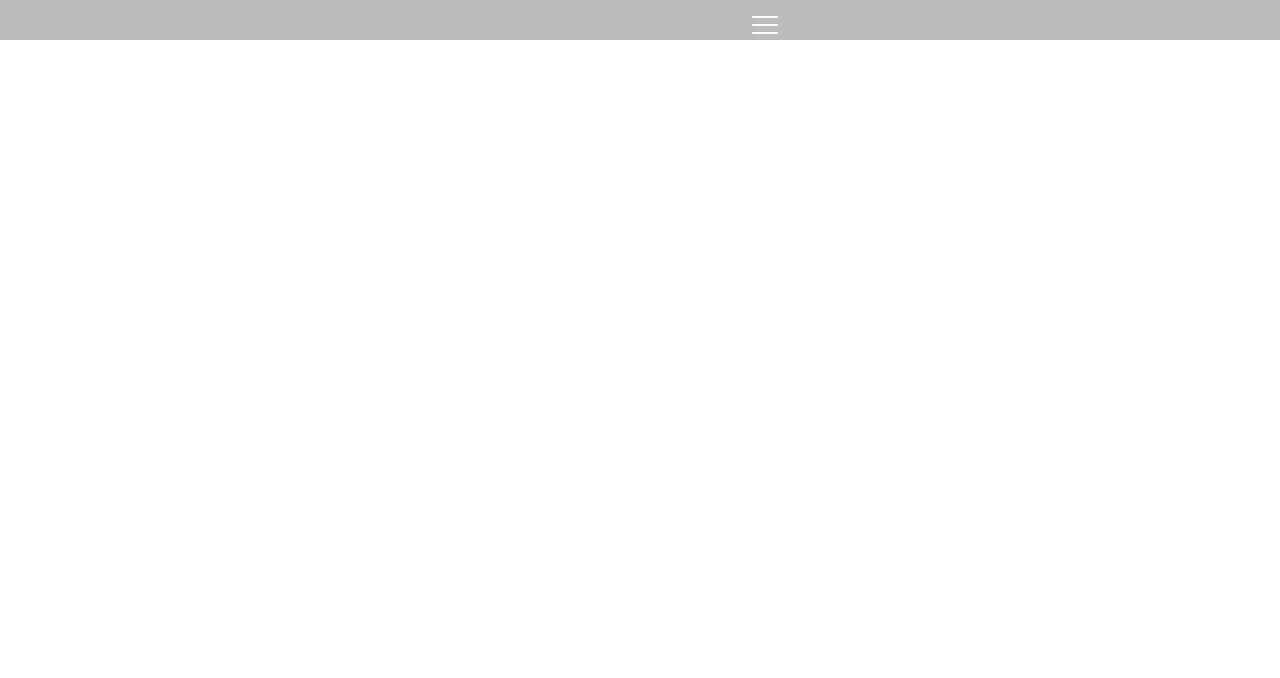
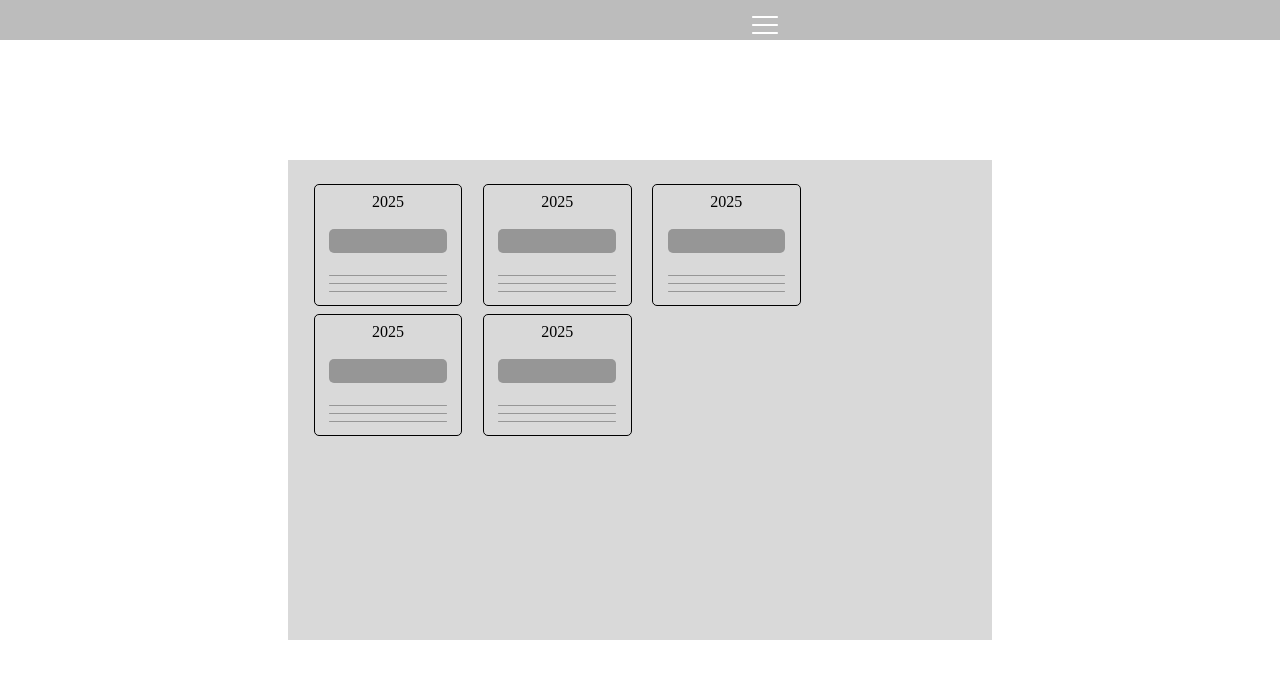
Before and after one commit to birthdayLetter/Front, a React (Create React App) app: page / in a window 1280 px wide. Shown: the top 678 px of the page. Built offline with nearby package versions, Linux system fonts and the light colour scheme.

Commit message:
main페이지 디자인 초안

```diff
--- a/src/component/header/js/Header.js
+++ b/src/component/header/js/Header.js
@@ -17,6 +17,8 @@ const Header = () => {
                             <div className="menuBox">
                                 <Link to='/' id="home" className="menu-item">Home</Link>
                                 <p id="freind" className="menu-item">Freind</p>
+                                <p id="freind" className="menu-item">Send-Letter</p>
+                                <p id="mypage" className="menu-item">MyPage</p>
                                 <Link to='/signin' id="signin" className="menu-item">Sign-in</Link>
                                 <Link to='/signup' id="signup" className="menu-item">Sign-up</Link>
                             </div>
--- a/src/component/header/scss/Header.scss
+++ b/src/component/header/scss/Header.scss
@@ -72,7 +72,7 @@
           //padding: 2.5em 1.5em 0;
           .bm-item-list {
             width: 100%;
-            height: 40% !important;
+            height: 60% !important;
             display: flex;
             flex-direction: column;
             align-items: center;
@@ -80,7 +80,7 @@
             color: #b8b7ad;
             margin-top: 25%;
             //padding: 0.8em;
-            font-size: 50px;
+            font-size: 45px;
 
             .menuBox {
               width: 100%;
--- a/src/component/main/js/Main.js
+++ b/src/component/main/js/Main.js
@@ -1,5 +1,6 @@
 import '../scss/Main.scss'
 import Header from "../../header/js/Header.js";
+import LetterList from "../../subPage/detailPage/js/LetterList.js";
 
 
 
@@ -8,7 +9,11 @@ const Main = () => {
         <>
             <Header/>
             <div className="main-container">
-
+                <div className="letter-container">
+                    <ul className="letter-row">
+                        <LetterList />
+                    </ul>
+                </div>
             </div>
         </>
     )
--- a/src/component/main/scss/Main.scss
+++ b/src/component/main/scss/Main.scss
@@ -0,0 +1,29 @@
+.main-container {
+  width: 100%;
+  height: 100vh;
+  display: flex;
+  align-items: center;
+  justify-content: center;
+
+  .letter-container {
+    width: 51%;
+    height: 54vh;
+    padding: 3vh 2%;
+    background: #d9d9d9;
+    display: flex;
+    flex-direction: column;
+    align-items: center;
+    justify-content: start;
+
+    .letter-row {
+      width: 100%;
+      display: flex;
+      flex-direction: row;
+      align-items: center;
+      gap: 3.1%;
+      //justify-content: space-between;
+      flex-wrap: wrap;
+      list-style: none;
+    }
+  }
+}
--- a/src/component/sign/js/SignUp.js
+++ b/src/component/sign/js/SignUp.js
@@ -250,8 +250,9 @@ const SignUp = () => {
         }
         // userValue의 각 필드를 FormData에 추가
         formData.append('name', userValue.name);
+        // formData.append('id', userValue.email);
         formData.append('id', '1234567');
-        // formData.append('role', 'admin');
+        formData.append('role', 'admin');
         formData.append('password', userValue.password);
         formData.append('birthDay', userValue.birthDay);
 
--- /dev/null
+++ b/src/component/subPage/detailPage/js/LetterList.js
@@ -0,0 +1,95 @@
+import '../scss/LetterList.scss'
+
+const LetterList = () => {
+    return(
+        <>
+            <div className="letter-box">
+                <p>2025</p>
+                <div className="letter-design1">
+
+                </div>
+                <div className="letter-design-box">
+                    <div className="letter-design2">
+
+                    </div>
+                    <div className="letter-design2">
+
+                    </div>
+                    <div className="letter-design2">
+
+                    </div>
+                </div>
+            </div>
+            <div className="letter-box">
+                <p>2025</p>
+                <div className="letter-design1">
+
+                </div>
+                <div className="letter-design-box">
+                    <div className="letter-design2">
+
+                    </div>
+                    <div className="letter-design2">
+
+                    </div>
+                    <div className="letter-design2">
+
+                    </div>
+                </div>
+            </div>
+            <div className="letter-box">
+                <p>2025</p>
+                <div className="letter-design1">
+
+                </div>
+                <div className="letter-design-box">
+                    <div className="letter-design2">
+
+                    </div>
+                    <div className="letter-design2">
+
+                    </div>
+                    <div className="letter-design2">
+
+                    </div>
+                </div>
+            </div>
+            <div className="letter-box">
+                <p>2025</p>
+                <div className="letter-design1">
+
+                </div>
+                <div className="letter-design-box">
+                    <div className="letter-design2">
+
+                    </div>
+                    <div className="letter-design2">
+
+                    </div>
+                    <div className="letter-design2">
+
+                    </div>
+                </div>
+            </div>
+            <div className="letter-box">
+                <p>2025</p>
+                <div className="letter-design1">
+
+                </div>
+                <div className="letter-design-box">
+                    <div className="letter-design2">
+
+                    </div>
+                    <div className="letter-design2">
+
+                    </div>
+                    <div className="letter-design2">
+
+                    </div>
+                </div>
+            </div>
+        </>
+    )
+}
+
+export default LetterList;
--- /dev/null
+++ b/src/component/subPage/detailPage/scss/LetterList.scss
@@ -0,0 +1,31 @@
+.letter-box {
+  width: 22.5%;
+  height: 120px;
+  border: 1px solid #000;
+  border-radius: 5px;
+  display: flex;
+  flex-direction: column;
+  align-items: center;
+  justify-content: space-around;
+
+  .letter-design1 {
+    width: 80%;
+    height: 20%;
+    border-radius: 5px;
+    background: #969696;
+  }
+
+  .letter-design-box {
+    width: 80%;
+    height: 20%;
+    display: flex;
+    flex-direction: column;
+    justify-content: space-around;
+    .letter-design2 {
+      width: 100%;
+      height: 2%;
+      border-radius: 5px;
+      background: #969696;
+    }
+  }
+}
```
Also changed, not shown: src/component/subPage/sendLetter/js/SendLetter.js (added, +11 -0 lines).
